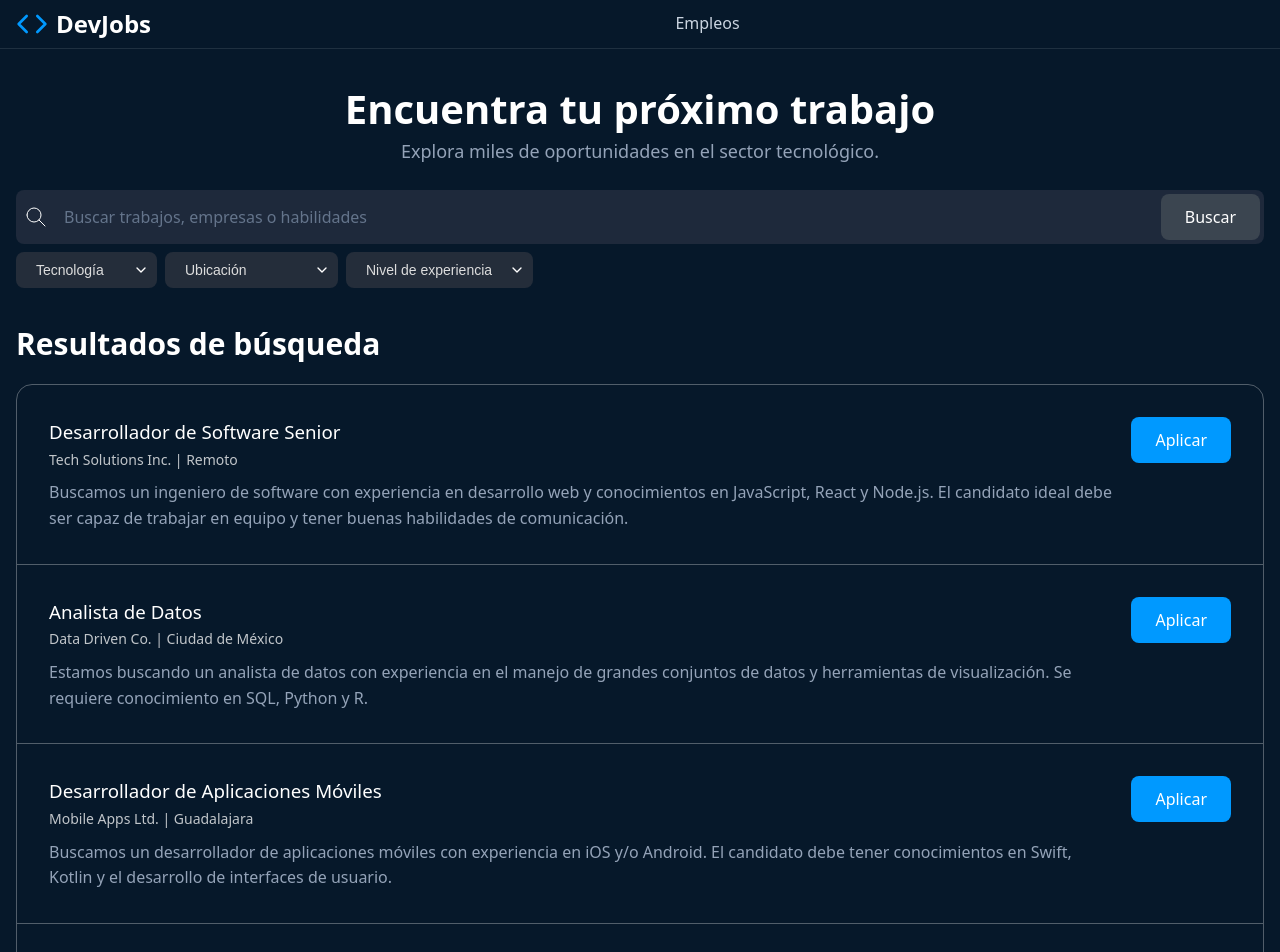
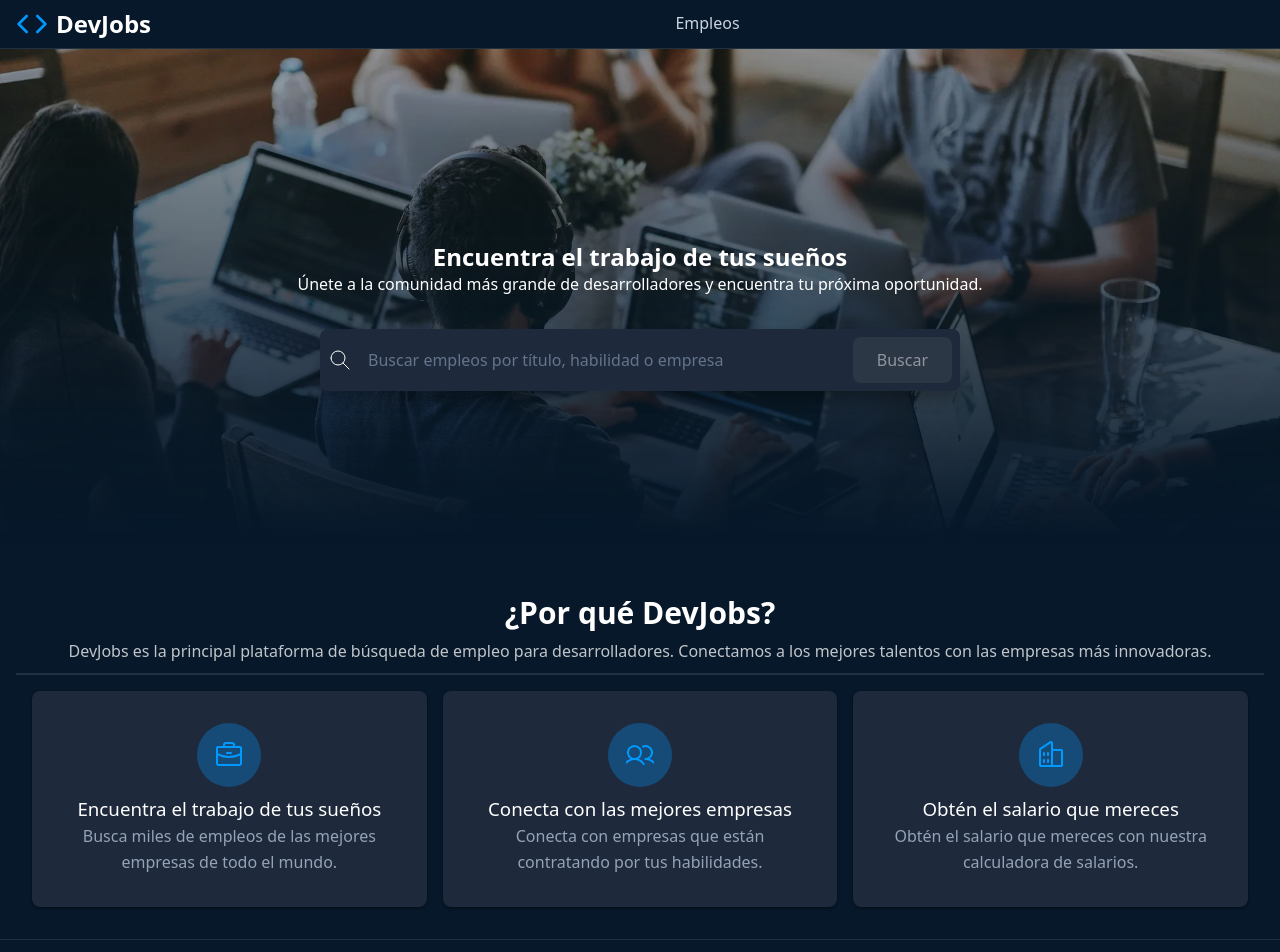
Before and after one commit to javierpd45/devjobs-frontend, a React (Vite) app: page / in a window 1280 px wide. Shown: the top 952 px of the page. Built offline with nearby package versions, Linux system fonts and the light colour scheme.

Commit message:
refactor: reorganize project into pages-based architecture
- Extract route components from App.jsx into dedicated page files
- Create pages directory for better separation of concerns
- Improve project structure and maintainability

```diff
--- a/src/App.jsx
+++ b/src/App.jsx
@@ -1,85 +1,24 @@
-import { useState } from "react";
 import { Header } from "./components/Header.jsx";
 import { Footer } from "./components/Footer.jsx";
-import { Pagination } from "./components/Pagination.jsx";
-import { SearchFormSection } from "./components/SearchFormSection.jsx";
-import { JobListings } from "./components/JobListings.jsx";
-import jobsData from "./data.json";
 
-const RESULTS_PER_PAGE = 5;
+import { HomePage } from "./pages/Home.jsx";
+import { SearchPage } from "./pages/Search.jsx";
+import { NoutFoundPage } from "./pages/404.jsx";
 
 function App() {
-  const [currentPage, setCurrentPage] = useState(1);
-  const [textFilter, setTextFilter] = useState("");
-  const [filters, setFilters] = useState({
-    technology: "",
-    location: "",
-    experienceLevel: "",
-  });
+  const currentPath = window.location.pathname;
 
-  const jobsFiltersByFilters = jobsData.filter((job) => {
-    const technologies = Array.isArray(job.data.technology)
-      ? job.data.technology.join(", ")
-      : job.data.technology;
+  let page = <NoutFoundPage />;
+  if (currentPath === "/") {
+    page = <HomePage />;
+  } else if (currentPath.toLowerCase() === "/search") {
+    page = <SearchPage />;
+  }
 
-    return (
-      (filters.technology === "" ||
-        technologies
-          .toLowerCase()
-          .includes(filters.technology.toLowerCase())) &&
-      (filters.location === "" ||
-        job.ubicacion.toLowerCase() === filters.location.toLowerCase()) &&
-      (filters.experienceLevel === "" ||
-        job.data.nivel.toLowerCase() === filters.experienceLevel.toLowerCase())
-    );
-  });
-
-  const jobsWithTextFilter =
-    textFilter === ""
-      ? jobsFiltersByFilters
-      : jobsFiltersByFilters.filter((job) => {
-          const text = textFilter.toLowerCase();
-          return job.titulo.toLowerCase().includes(text);
-        });
-
-  const totalPages = Math.ceil(jobsWithTextFilter.length / RESULTS_PER_PAGE);
-
-  const pageResults = jobsWithTextFilter.slice(
-    (currentPage - 1) * RESULTS_PER_PAGE,
-    currentPage * RESULTS_PER_PAGE,
-  );
-  const handlePageChange = (page) => {
-    setCurrentPage(page);
-    window.scrollTo({ top: 0, behavior: "smooth" });
-  };
-
-  const handleSearch = (filters) => {
-    setCurrentPage(1);
-    setFilters(filters);
-  };
-
-  const handleTextFilter = (newTextFilter) => {
-    setTextFilter(newTextFilter);
-    setCurrentPage(1);
-  };
   return (
     <>
       <Header />
-      <main>
-        <SearchFormSection
-          onSearch={handleSearch}
-          onTextFilter={handleTextFilter}
-        />
-
-        <section>
-          <JobListings jobs={pageResults} />
-          <Pagination
-            currentPage={currentPage}
-            totalPages={totalPages}
-            onPageChange={handlePageChange}
-          />
-        </section>
-      </main>
+      {page}
       <Footer />
     </>
   );
--- a/src/components/Footer.jsx
+++ b/src/components/Footer.jsx
@@ -1,6 +1,6 @@
 export function Footer() {
   return (
-    <footer style={{ paddingBottom: "2000px" }}>
+    <footer>
       <small>&copy; 2025 DevJobs. Todos los derechos reservados.</small>
     </footer>
   );
--- a/src/components/Header.jsx
+++ b/src/components/Header.jsx
@@ -1,7 +1,8 @@
 export function Header() {
   return (
     <header>
-      <h1>
+      <a href="/" style={{ textDecoration: "none" }}>
+        <h1 style={{ color: "white" }}>
           <svg
             fill="none"
             stroke="currentColor"
@@ -16,9 +17,10 @@
           </svg>
           DevJobs
         </h1>
+      </a>
 
       <nav>
-        <a href="">Empleos</a>
+        <a href="/search">Empleos</a>
       </nav>
 
       <div>
--- a/src/components/JobListings.jsx
+++ b/src/components/JobListings.jsx
@@ -3,7 +3,7 @@
 export function JobListings({ jobs }) {
   return (
     <>
-      <h2>Resultados de búsqueda</h2>
+      <h2 style={{ textAlign: "center" }}>Resultados de búsqueda</h2>
 
       {jobs.length === 0 ? (
         <p>No se encontraron empleos.</p>
--- a/src/components/SearchFormSection.jsx
+++ b/src/components/SearchFormSection.jsx
@@ -1,4 +1,6 @@
 import { useId } from "react";
+import { useState } from "react";
+import styles from "./SearchFormSection.module.css";
 
 export function SearchFormSection({ onSearch, onTextFilter }) {
   const idText = useId();
@@ -6,10 +8,14 @@
   const idLocation = useId();
   const idExperienceLevel = useId();
 
+  // Estado para saber qué campo está enfocado
+  const [focusedField, setFocusedField] = useState(null);
+
   const handleSubmit = (event) => {
+    console.log("handleSubmit called");
     event.preventDefault();
 
-    const formData = new FormData(event.target);
+    const formData = new FormData(event.currentTarget);
 
     const filters = {
       technology: formData.get(idTechnology),
@@ -29,7 +35,7 @@
       <h1>Encuentra tu próximo trabajo</h1>
       <p>Explora miles de oportunidades en el sector tecnológico.</p>
 
-      <form onSubmit={handleSubmit} id="empleos-search-form" role="search">
+      <form onChange={handleSubmit} id="empleos-search-form" role="search">
         <div className="search-bar">
           <svg
             xmlns="http://www.w3.org/2000/svg"
@@ -54,11 +60,10 @@
             type="text"
             placeholder="Buscar trabajos, empresas o habilidades"
             onChange={handleTextChange}
+            onBlur={() => setFocusedField(null)}
+            onFocus={() => setFocusedField(idText)}
+            className={focusedField === idText ? styles.inputFocused : ""}
           />
-
-          <button type="submit" style={{ position: "absolute", right: "4px" }}>
-            Buscar
-          </button>
         </div>
 
         <div className="search-filters">
--- /dev/null
+++ b/src/components/SearchFormSection.module.css
@@ -0,0 +1,17 @@
+.formGroup input,
+.formGroup select {
+  border: 2px solid #d1d5db;
+  transition: border-color 0.2s ease;
+}
+
+.inputFocused {
+  border-color: #4f46e5 !important;
+  outline: 2px solid #4f46e5 !important;
+}
+
+.inputHint {
+  display: block;
+  margin-top: 0.25rem;
+  font-size: 0.875rem;
+  color: #6b7280;
+}
--- a/src/index.css
+++ b/src/index.css
@@ -138,6 +138,16 @@
   font-weight: 700;
   text-decoration: none;
   /* TODO */
+}
+
+/* Para que el contenido ocupe todo el alto y el footer se quede abajo */
+#root {
+  display: flex;
+  flex-direction: column;
+  flex: 1;
+  main {
+    flex: 1;
+  }
 }
 
 /* Hero */
--- /dev/null
+++ b/src/pages/404.jsx
@@ -0,0 +1,8 @@
+export function NoutFoundPage() {
+  return (
+    <main>
+      <h1>404 - Página no encontrada</h1>
+      <p>La página que buscas no existe.</p>
+    </main>
+  );
+}
--- /dev/null
+++ b/src/pages/Home.jsx
@@ -0,0 +1,111 @@
+export function HomePage() {
+  return (
+    <main>
+      <section>
+        <img src="./background.webp" width="200" />
+
+        <h1>Encuentra el trabajo de tus sueños</h1>
+
+        <p>
+          Únete a la comunidad más grande de desarrolladores y encuentra tu
+          próxima oportunidad.
+        </p>
+
+        <form role="search">
+          <div>
+            <svg
+              xmlns="http://www.w3.org/2000/svg"
+              width="24"
+              height="24"
+              viewBox="0 0 24 24"
+              fill="none"
+              stroke="currentColor"
+              strokeWidth="1"
+              strokeLinecap="round"
+              strokeLinejoin="round"
+              className="icon icon-tabler icons-tabler-outline icon-tabler-search"
+            >
+              <path stroke="none" d="M0 0h24v24H0z" fill="none" />
+              <path d="M10 10m-7 0a7 7 0 1 0 14 0a7 7 0 1 0 -14 0" />
+              <path d="M21 21l-6 -6" />
+            </svg>
+
+            <input
+              required
+              type="text"
+              placeholder="Buscar empleos por título, habilidad o empresa"
+            />
+
+            <button disabled type="submit">
+              Buscar
+            </button>
+          </div>
+        </form>
+      </section>
+
+      <section>
+        <header>
+          <h2>¿Por qué DevJobs?</h2>
+          <p>
+            DevJobs es la principal plataforma de búsqueda de empleo para
+            desarrolladores. Conectamos a los mejores talentos con las empresas
+            más innovadoras.
+          </p>
+        </header>
+
+        <footer>
+          <article>
+            <svg
+              fill="currentColor"
+              height="32"
+              viewBox="0 0 256 256"
+              width="32"
+              xmlns="http://www.w3.org/2000/svg"
+              aria-hidden="true"
+            >
+              <path d="M216,56H176V48a24,24,0,0,0-24-24H104A24,24,0,0,0,80,48v8H40A16,16,0,0,0,24,72V200a16,16,0,0,0,16,16H216a16,16,0,0,0,16-16V72A16,16,0,0,0,216,56ZM96,48a8,8,0,0,1,8-8h48a8,8,0,0,1,8,8v8H96ZM216,72v41.61A184,184,0,0,1,128,136a184.07,184.07,0,0,1-88-22.38V72Zm0,128H40V131.64A200.19,200.19,0,0,0,128,152a200.25,200.25,0,0,0,88-20.37V200ZM104,112a8,8,0,0,1,8-8h32a8,8,0,0,1,0,16H112A8,8,0,0,1,104,112Z"></path>
+            </svg>
+            <h3>Encuentra el trabajo de tus sueños</h3>
+            <p>
+              Busca miles de empleos de las mejores empresas de todo el mundo.
+            </p>
+          </article>
+
+          <article>
+            <svg
+              fill="currentColor"
+              height="32"
+              viewBox="0 0 256 256"
+              width="32"
+              xmlns="http://www.w3.org/2000/svg"
+              aria-hidden="true"
+            >
+              <path d="M117.25,157.92a60,60,0,1,0-66.5,0A95.83,95.83,0,0,0,3.53,195.63a8,8,0,1,0,13.4,8.74,80,80,0,0,1,134.14,0,8,8,0,0,0,13.4-8.74A95.83,95.83,0,0,0,117.25,157.92ZM40,108a44,44,0,1,1,44,44A44.05,44.05,0,0,1,40,108Zm210.14,98.7a8,8,0,0,1-11.07-2.33A79.83,79.83,0,0,0,172,168a8,8,0,0,1,0-16,44,44,0,1,0-16.34-84.87,8,8,0,1,1-5.94-14.85,60,60,0,0,1,55.53,105.64,95.83,95.83,0,0,1,47.22,37.71A8,8,0,0,1,250.14,206.7Z"></path>
+            </svg>
+            <h3>Conecta con las mejores empresas</h3>
+            <p>
+              Conecta con empresas que están contratando por tus habilidades.
+            </p>
+          </article>
+
+          <article>
+            <svg
+              fill="currentColor"
+              height="32"
+              viewBox="0 0 256 256"
+              width="32"
+              xmlns="http://www.w3.org/2000/svg"
+              aria-hidden="true"
+            >
+              <path d="M240,208H224V96a16,16,0,0,0-16-16H144V32a16,16,0,0,0-24.88-13.32L39.12,72A16,16,0,0,0,32,85.34V208H16a8,8,0,0,0,0,16H240a8,8,0,0,0,0-16ZM208,96V208H144V96ZM48,85.34,128,32V208H48ZM112,112v16a8,8,0,0,1-16,0V112a8,8,0,1,1,16,0Zm-32,0v16a8,8,0,0,1-16,0V112a8,8,0,1,1,16,0Zm0,56v16a8,8,0,0,1-16,0V168a8,8,0,0,1,16,0Zm32,0v16a8,8,0,0,1-16,0V168a8,8,0,0,1,16,0Z"></path>
+            </svg>
+            <h3>Obtén el salario que mereces</h3>
+            <p>
+              Obtén el salario que mereces con nuestra calculadora de salarios.
+            </p>
+          </article>
+        </footer>
+      </section>
+    </main>
+  );
+}
--- /dev/null
+++ b/src/pages/Search.jsx
@@ -0,0 +1,82 @@
+import { useState } from "react";
+import { Pagination } from "../components/Pagination.jsx";
+import { SearchFormSection } from "../components/SearchFormSection.jsx";
+import { JobListings } from "../components/JobListings.jsx";
+import jobsData from "../data.json";
+
+const RESULTS_PER_PAGE = 5;
+
+export function SearchPage() {
+  const [currentPage, setCurrentPage] = useState(1);
+  const [textFilter, setTextFilter] = useState("");
+  const [filters, setFilters] = useState({
+    technology: "",
+    location: "",
+    experienceLevel: "",
+  });
+
+  const jobsFiltersByFilters = jobsData.filter((job) => {
+    const technologies = Array.isArray(job.data.technology)
+      ? job.data.technology.join(", ")
+      : job.data.technology;
+
+    return (
+      (filters.technology === "" ||
+        technologies
+          .toLowerCase()
+          .includes(filters.technology.toLowerCase())) &&
+      (filters.location === "" ||
+        job.ubicacion.toLowerCase() === filters.location.toLowerCase()) &&
+      (filters.experienceLevel === "" ||
+        job.data.nivel.toLowerCase() === filters.experienceLevel.toLowerCase())
+    );
+  });
+
+  const jobsWithTextFilter =
+    textFilter === ""
+      ? jobsFiltersByFilters
+      : jobsFiltersByFilters.filter((job) => {
+          const text = textFilter.toLowerCase();
+          return job.titulo.toLowerCase().includes(text);
+        });
+
+  const totalPages = Math.ceil(jobsWithTextFilter.length / RESULTS_PER_PAGE);
+
+  const pageResults = jobsWithTextFilter.slice(
+    (currentPage - 1) * RESULTS_PER_PAGE,
+    currentPage * RESULTS_PER_PAGE,
+  );
+  const handlePageChange = (page) => {
+    setCurrentPage(page);
+    window.scrollTo({ top: 0, behavior: "smooth" });
+  };
+
+  const handleSearch = (filters) => {
+    setCurrentPage(1);
+    setFilters(filters);
+  };
+
+  const handleTextFilter = (newTextFilter) => {
+    setTextFilter(newTextFilter);
+    setCurrentPage(1);
+  };
+  return (
+    <>
+      <main>
+        <SearchFormSection
+          onSearch={handleSearch}
+          onTextFilter={handleTextFilter}
+        />
+
+        <section>
+          <JobListings jobs={pageResults} />
+          <Pagination
+            currentPage={currentPage}
+            totalPages={totalPages}
+            onPageChange={handlePageChange}
+          />
+        </section>
+      </main>
+    </>
+  );
+}
```
Lines whose indentation alone changed are shown as unchanged.
